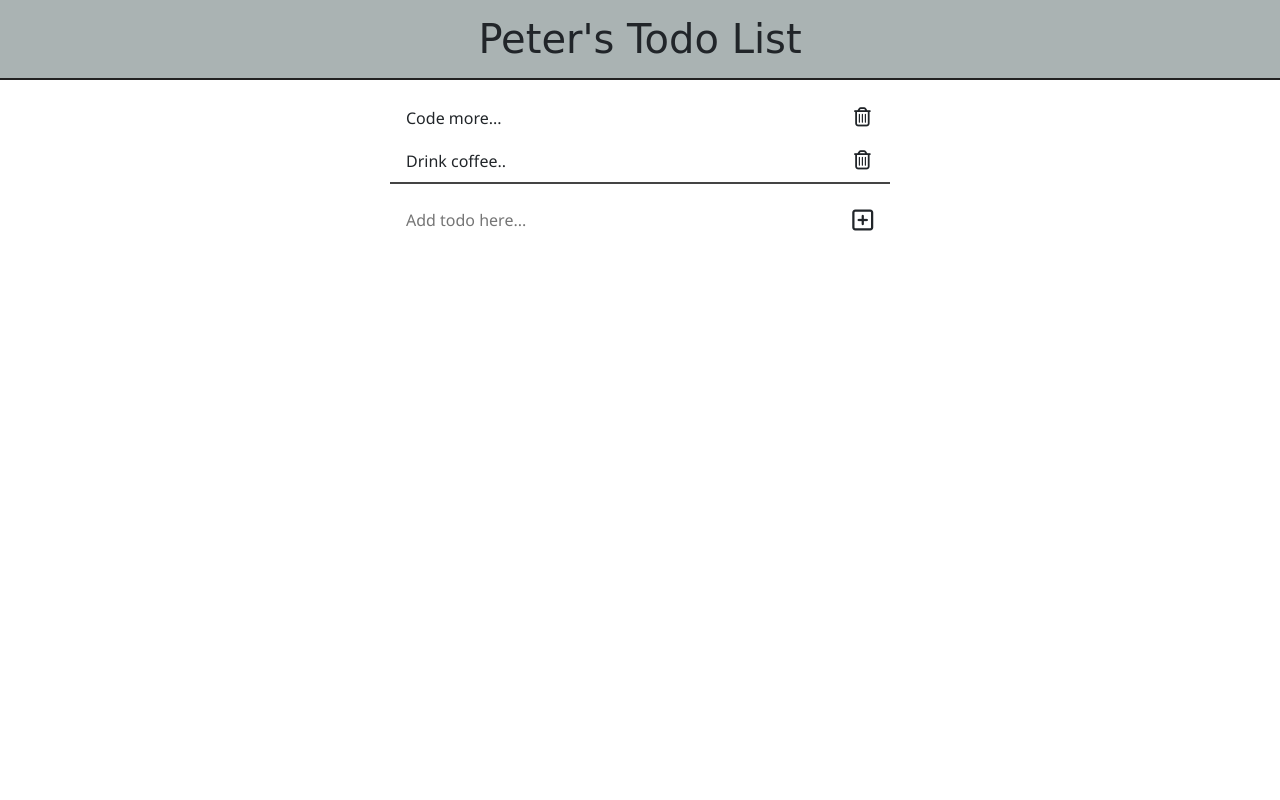
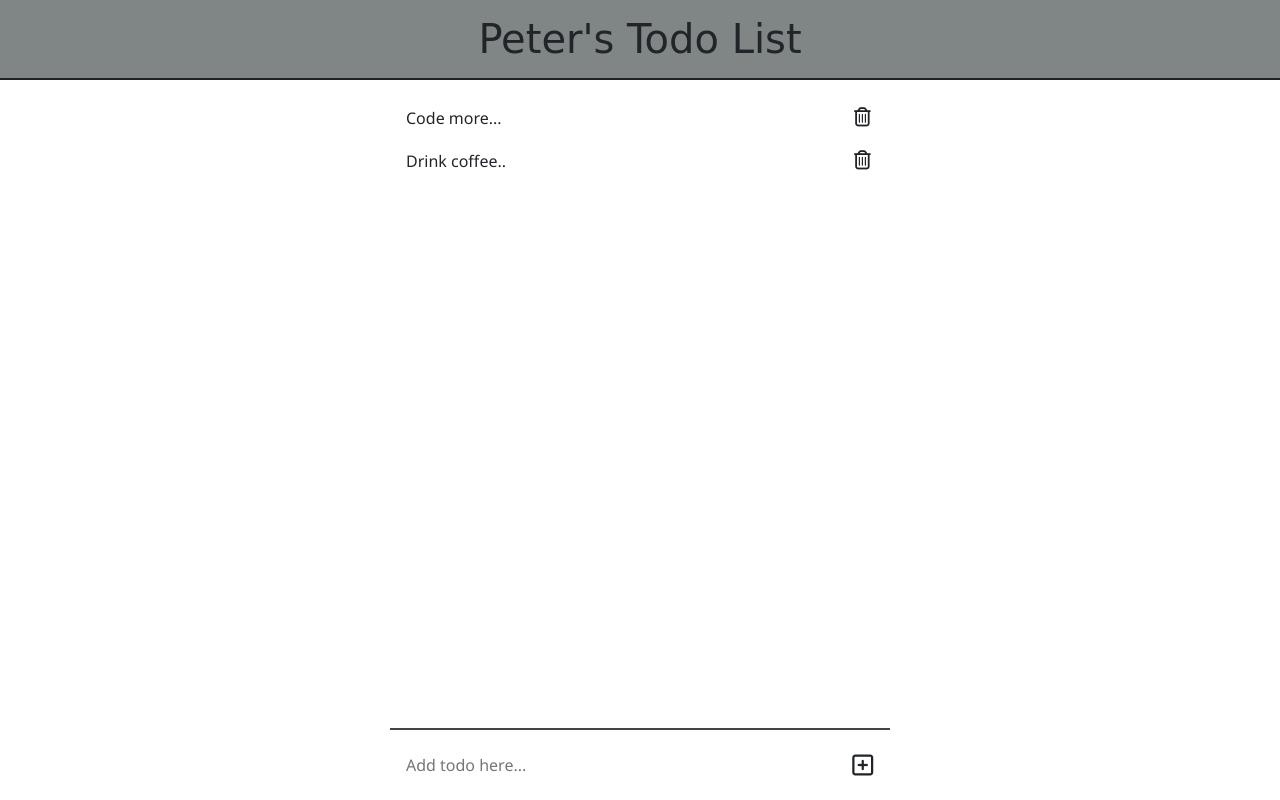
Before and after one commit to lePtrx/todo-list, a plain HTML site: page index.html in a window 1280 px wide. Drawn offline with nearby package versions, Linux system fonts and the light colour scheme; a web font is replaced by a local one.

Commit message:
Pushed add-list to bottom of page

```diff
--- a/style.css
+++ b/style.css
@@ -3,8 +3,12 @@
   padding: 0;
 }
 
+body {
+  height: 100vh;
+}
+
 header {
-  background-color: rgb(170, 179, 179);
+  background-color: rgb(128, 133, 133);
   height: 80px;
   width: 100%;
   margin-bottom: 1em;
@@ -56,10 +60,13 @@ header h1 {
 .add-list {
   font-family: "Noto Sans", sans-serif;
   width: 500px;
-  margin: auto;
   border-top: 2px solid #444;
   padding: 1.2em 0;
   display: flex;
+  position: absolute;
+  bottom: 0%;
+  left: 50%;
+  transform: translate(-50%);
 }
 
 .add-list-form {
```
